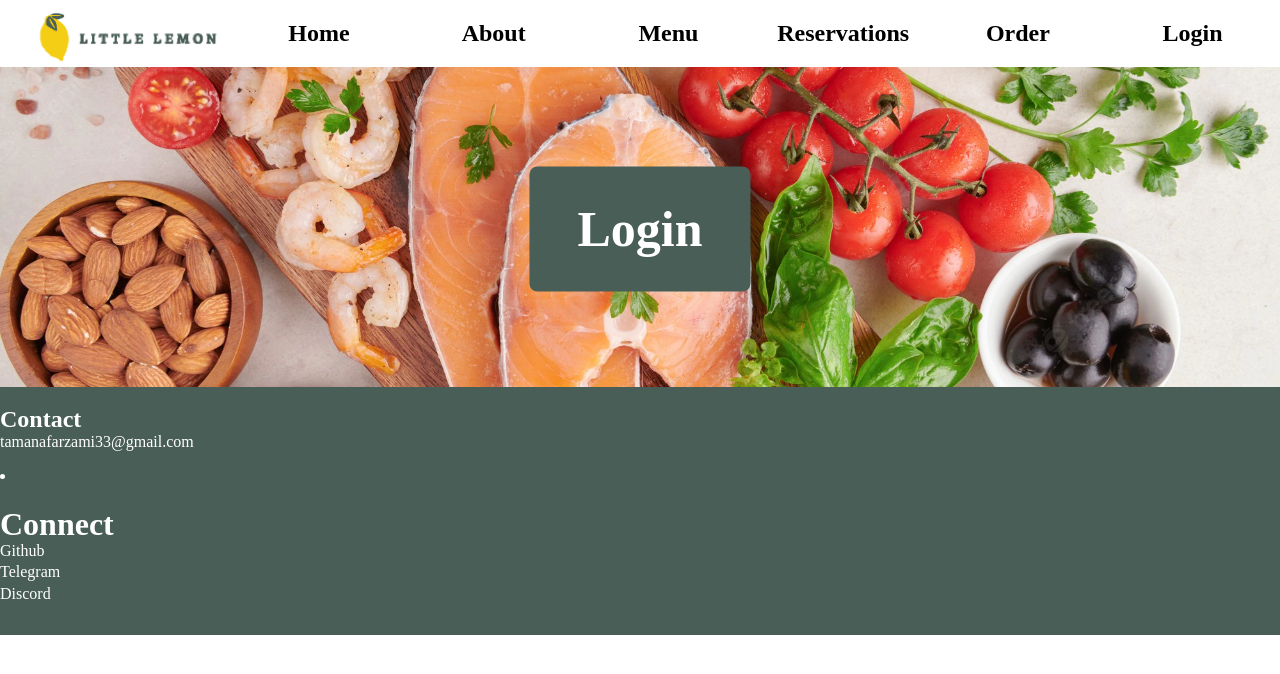
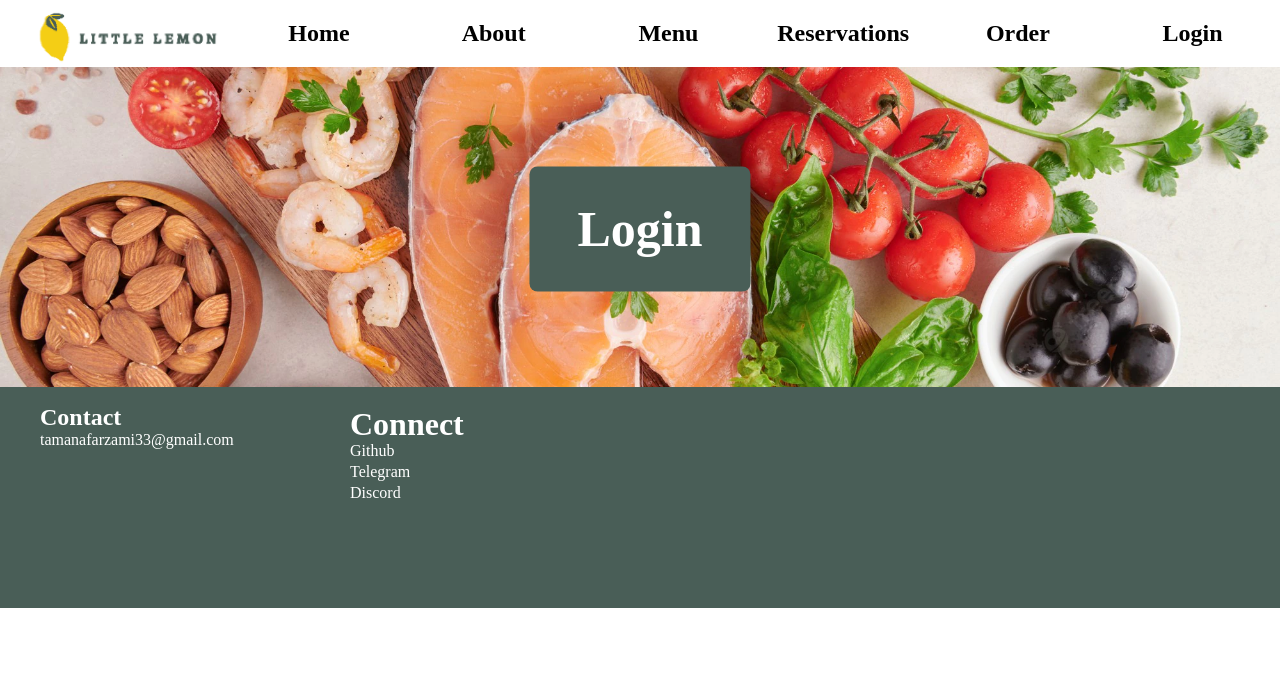
Before and after one commit to Tamana543/little_lemon-webapp, a React (Create React App) app: page /login in a window 1280 px wide. Shown: the top 674 px of the page. Built offline with nearby package versions, Linux system fonts and the light colour scheme.

Commit message:
Folder Updated

```diff
--- a/src/components/footer.js
+++ b/src/components/footer.js
@@ -3,7 +3,7 @@ import { Link } from "react-router-dom";
 export default function Footer(){
 return (
      <footer>
-
+      <menu>
           <li>
            <h2 className="footer-header">Contact</h2>
           <ul className="footer-links">
@@ -42,6 +42,7 @@ return (
             </a>
           </ul>
           </li>
+          </menu>
      </footer>
 )
 }
--- a/src/components/sections/loginPages/Login.js
+++ b/src/components/sections/loginPages/Login.js
@@ -10,5 +10,6 @@ export default function Login() {
           <div className="reserve-header-text">
           <h1>Login</h1>
           </div>
-     </header>)
+     </header>
+     );
 }
--- a/src/components/sections/reservePages/Heading.js
+++ b/src/components/sections/reservePages/Heading.js
@@ -1,7 +1,7 @@
 import HeroImage from "../../../assets/food/food4.webp"
 export default function Heading(){
      return (
-           <header className="reserve-table">
+      <header className="reserve-table">
       <img
         className="header-reserve"
         src={HeroImage}
```
Also changed, not shown: src/components/sections/headingPages/TestimonialCarousel.js (indentation only), src/components/sections/headingPages/Testimonials.js (indentation only).
